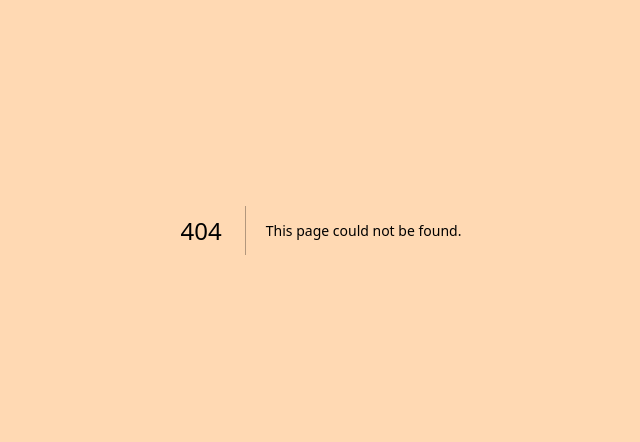
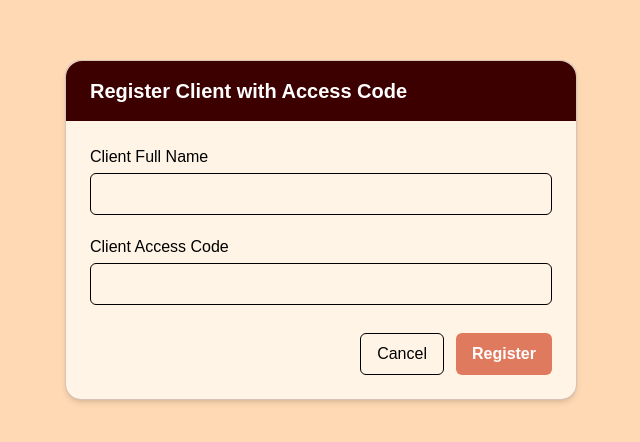
Before and after one commit to 404-Project-Not-Found/Scheduling-of-Care, a Next.js app: page /dashboard/register-client in a window 1280 px wide. Before the commit this address had no page. Shown: the part 170-612 px from the top of the page, without its empty margins (319-959 px from the left). Built offline with nearby package versions, Linux system fonts and the light colour scheme.

Commit message:
add register-client page

```diff
--- /dev/null
+++ b/src/app/dashboard/register-client/page.tsx
@@ -0,0 +1,88 @@
+"use client";
+
+import { useState } from "react";
+import { useRouter } from "next/navigation";
+
+type Client = {
+  id: string;
+  fullName: string;
+  accessCode: string;
+};
+
+export default function RegisterClientPage() {
+  const [fullName, setFullName] = useState("");
+  const [accessCode, setAccessCode] = useState("");
+  const router = useRouter();
+
+  const handleSubmit = (e: React.FormEvent) => {
+    e.preventDefault();
+
+    const stored: Client[] = JSON.parse(
+      localStorage.getItem("clients") || "[]"
+    );
+
+    const newClient: Client = {
+      id: Date.now().toString(),
+      fullName,
+      accessCode,
+    };
+
+    localStorage.setItem("clients", JSON.stringify([...stored, newClient]));
+
+    setFullName("");
+    setAccessCode("");
+
+    router.push("/dashboard");
+  };
+
+  return (
+    <main className="min-h-screen flex items-center justify-center p-6">
+      <div className="bg-[#fff4e6] rounded-2xl shadow-md w-full max-w-lg border border-[#3d0000]/20">
+        {/* Maroon header */}
+        <h1 className="text-xl font-semibold px-6 py-4 bg-[#3d0000] text-white rounded-t-2xl">
+          Register Client with Access Code
+        </h1>
+
+        <form onSubmit={handleSubmit} className="p-6 space-y-5 text-black">
+          <div>
+            <label className="block mb-1 font-medium">Client Full Name</label>
+            <input
+              type="text"
+              value={fullName}
+              onChange={(e) => setFullName(e.target.value)}
+              required
+              className="w-full px-3 py-2 border rounded-md"
+            />
+          </div>
+
+          <div>
+            <label className="block mb-1 font-medium">Client Access Code</label>
+            <input
+              type="text"
+              value={accessCode}
+              onChange={(e) => setAccessCode(e.target.value)}
+              required
+              className="w-full px-3 py-2 border rounded-md"
+            />
+          </div>
+
+          <div className="flex justify-end gap-3 pt-2">
+            <button
+              type="button"
+              onClick={() => router.push("/dashboard")}
+              className="px-4 py-2 rounded-md border hover:bg-gray-100"
+            >
+              Cancel
+            </button>
+            <button
+              type="submit"
+              className="px-4 py-2 rounded-md bg-[#e07a5f] text-white font-semibold hover:bg-[#d06950]"
+            >
+              Register
+            </button>
+          </div>
+        </form>
+      </div>
+    </main>
+  );
+}
```
